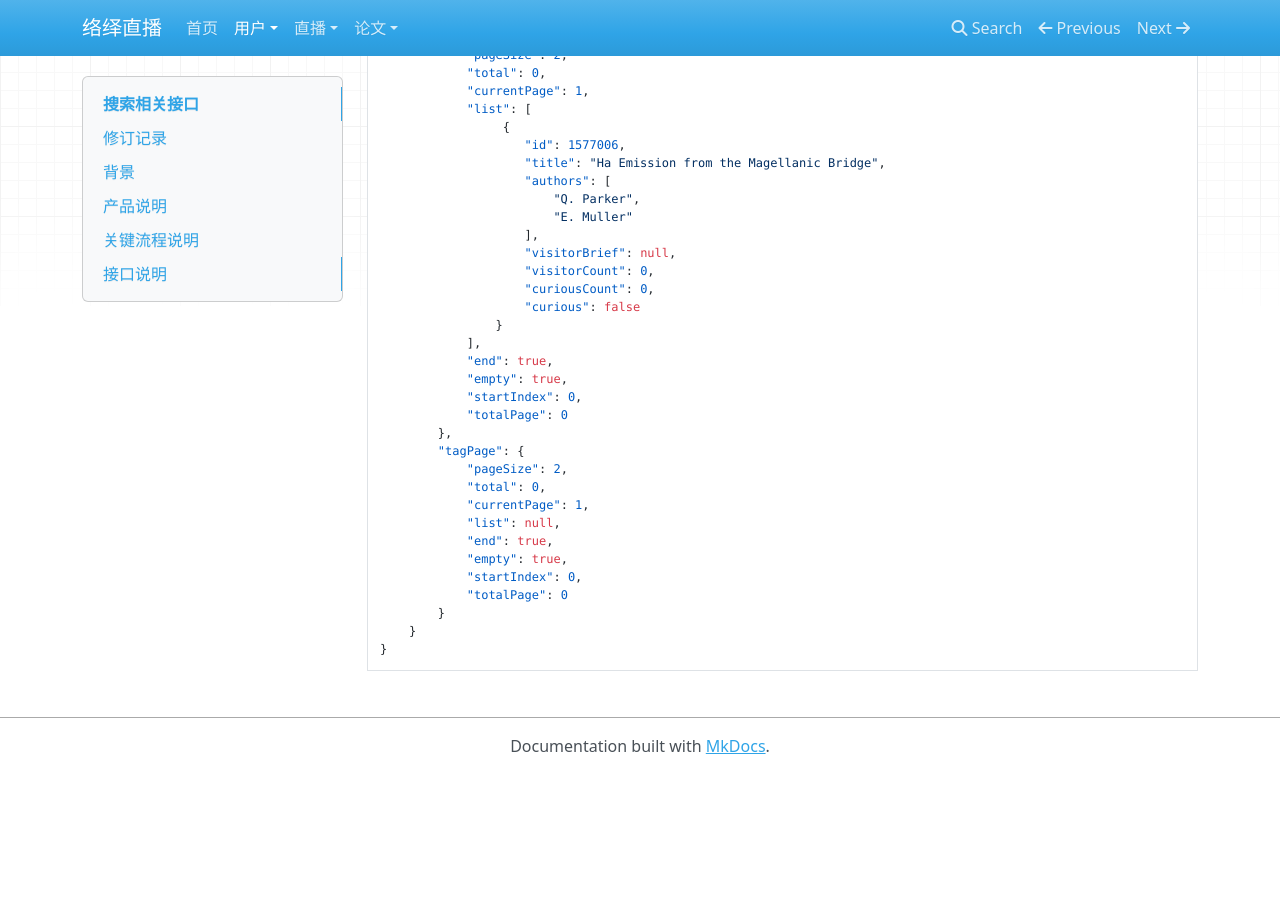
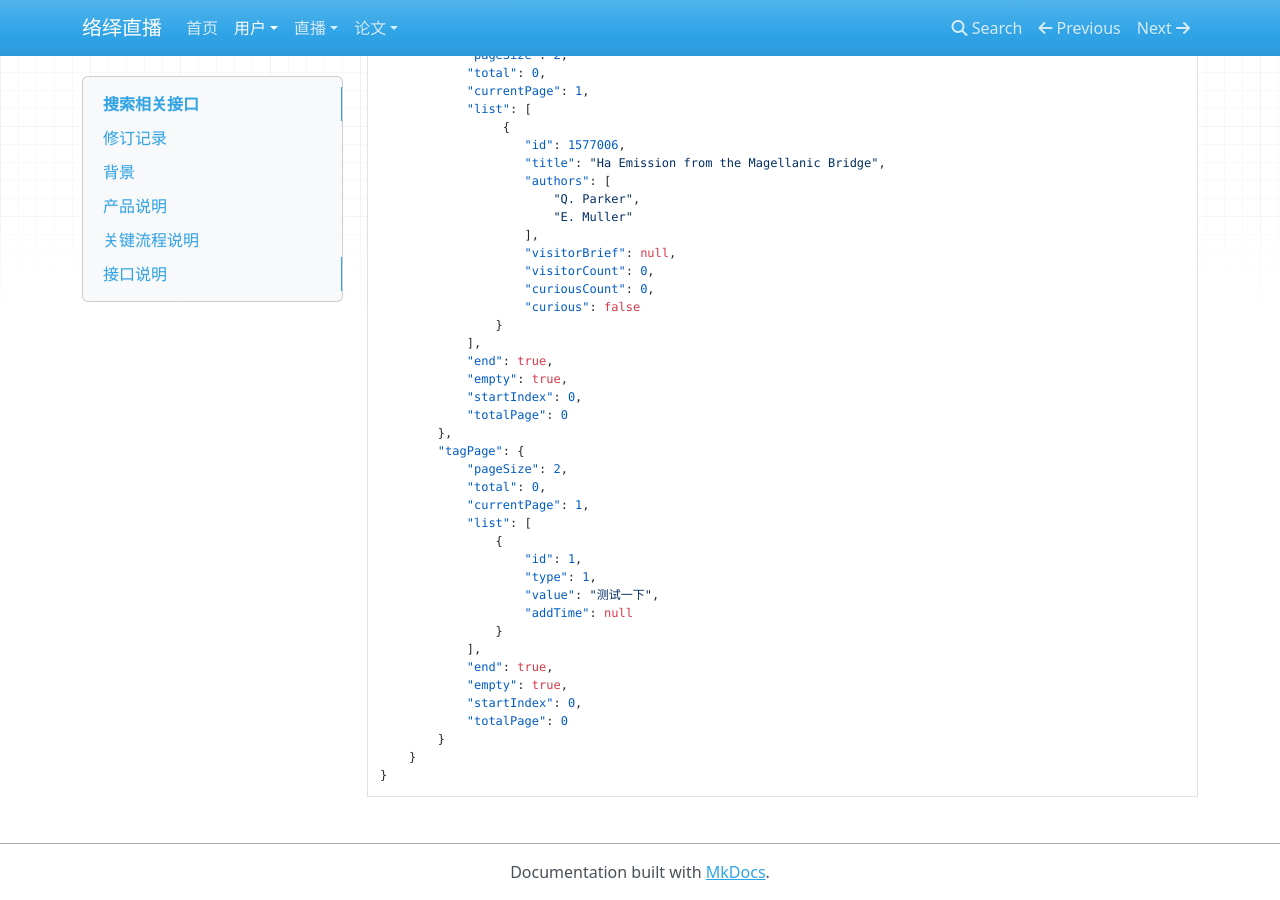
Before and after one commit to G-little/luoyi-wiki, an MkDocs documentation site: the page built from docs/luoyi/search.md, in a window 1280 px wide and 900 px high, scrolled down 3599 px. Built offline with MkDocs 1.6.1, drawn with Linux system fonts in a browser that asks for light colours; nearby versions of some CDN libraries; before the commit the page ends 4373 px from its top, so only the background shows below that.

Commit message:
add file

```diff
--- a/docs/luoyi/search.md
+++ b/docs/luoyi/search.md
@@ -197,7 +197,14 @@
             "pageSize": 2,
             "total": 0,
             "currentPage": 1,
-            "list": null,
+            "list": [
+                {
+                    "id": 1,
+                    "type": 1,
+                    "value": "测试一下",
+                    "addTime": null
+                }
+            ],
             "end": true,
             "empty": true,
             "startIndex": 0,
```
Also changed, not shown: site/index.html, site/search/search_index.json, site/user/user/index.html, 1 other file.
